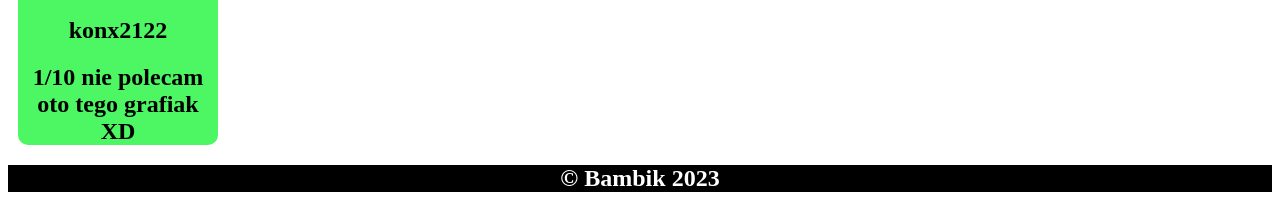
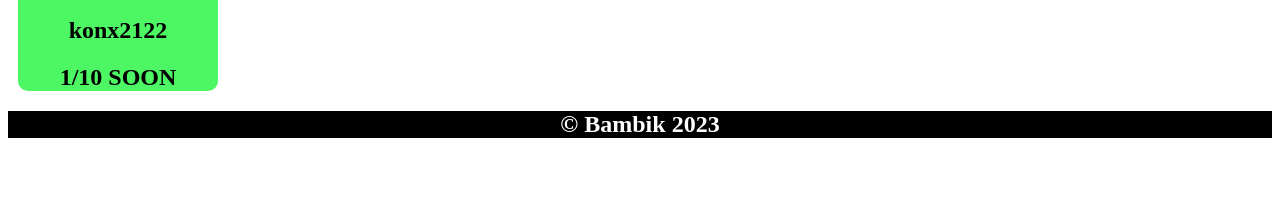
Before and after one commit to bambik124/portfel, a plain HTML site: page index.html in a window 1280 px wide. Shown: the part 1348-1560 px from the top of the page. After the commit the page ends 1506 px from the top, so only its background shows below. Drawn offline with Linux system fonts and the light colour scheme.

Commit message:
Update index.html

```diff
--- a/index.html
+++ b/index.html
@@ -146,9 +146,8 @@
             <div id="konx">
                 <img src="discord-logo-discord-icon-transparent-free-.png" alt="dc" width="100" height="100"> <h2>konx2122</h2>
                 <h2>1/10
-                    nie polecam oto tego
-                    grafiak
-                    XD</h2>
+                   SOON
+                    </h2>
             </div>
         </div>
         <div id="stopka">
```
